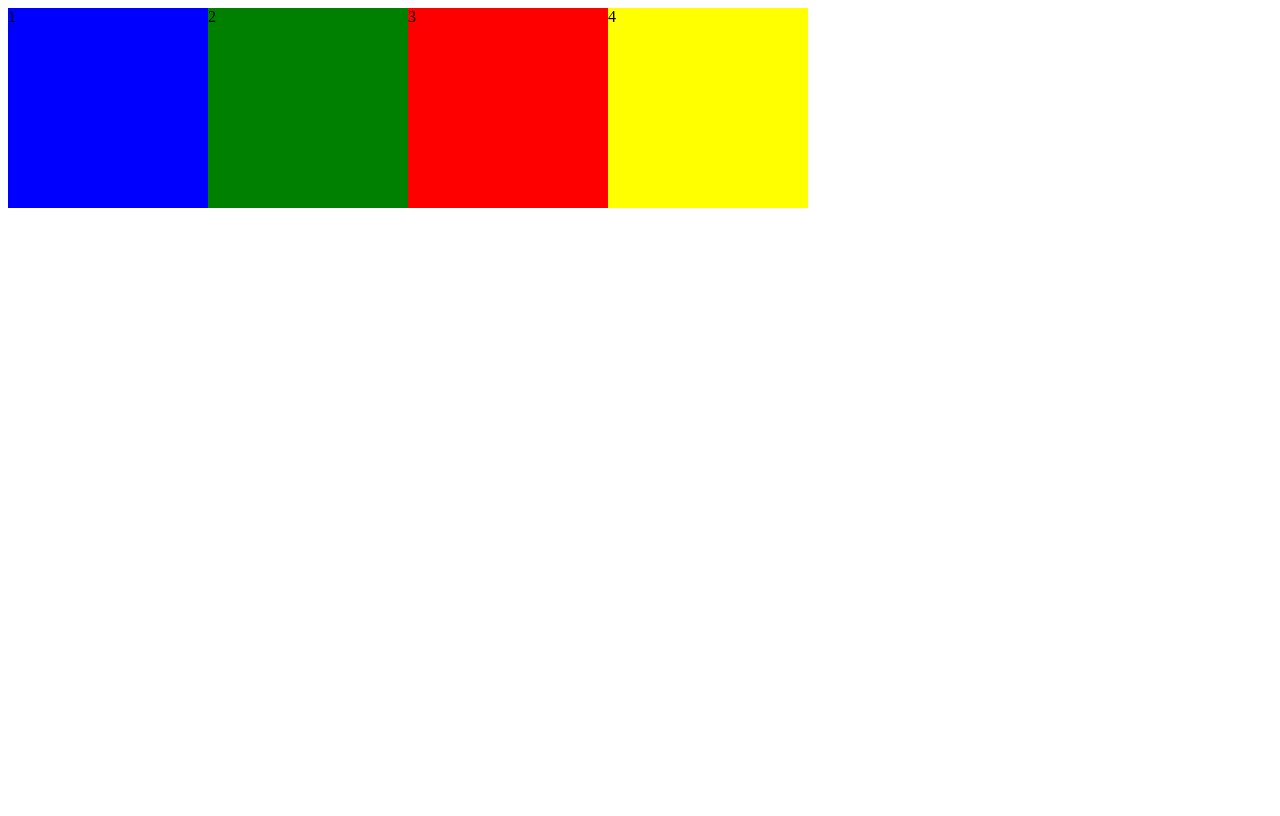
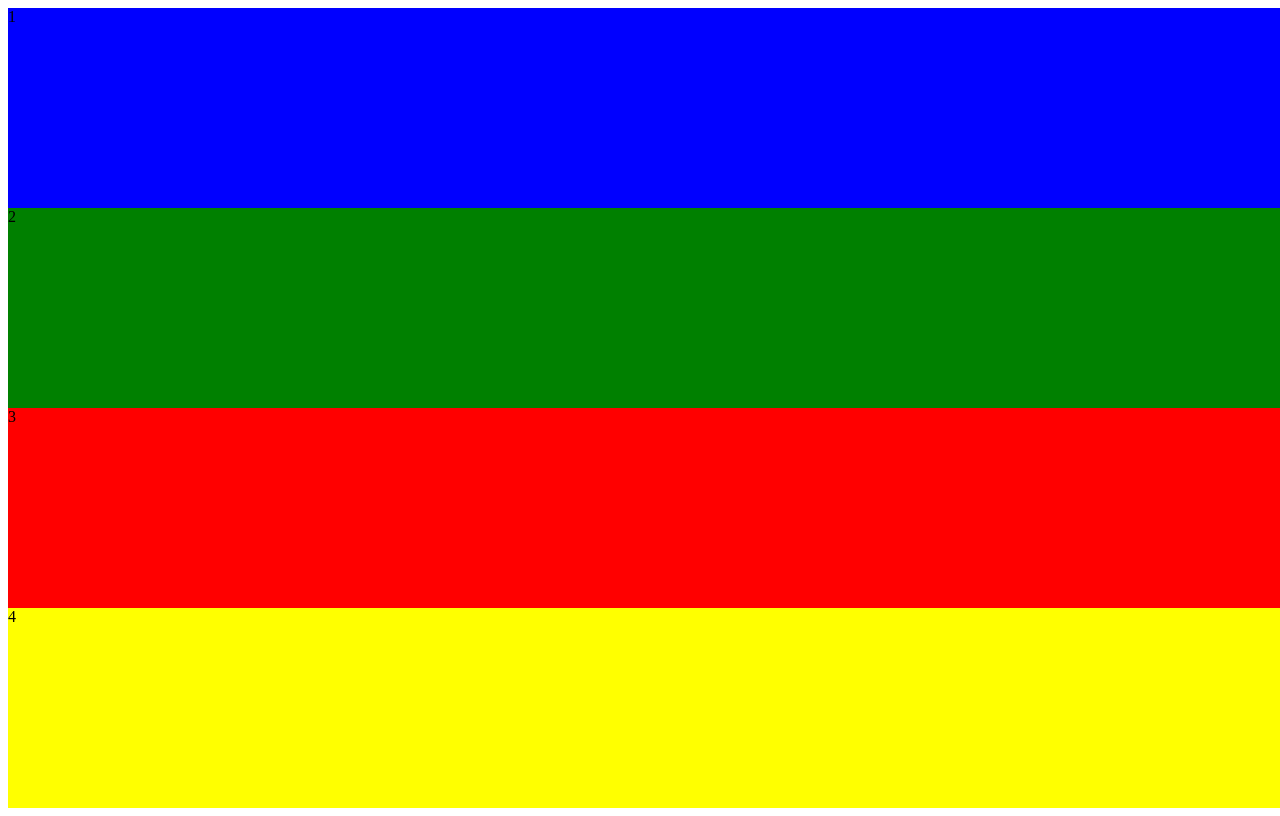
Before and after one commit to DomOliveira/web, a plain HTML site: page css_lista1/display_atv5.html in a window 1280 px wide. Drawn offline with Linux system fonts and the light colour scheme.

Commit message:
6a_display

```diff
--- a/css_lista1/display_atv5.html
+++ b/css_lista1/display_atv5.html
@@ -6,12 +6,9 @@
     <title>Document</title>
     <style>
         .container{
-            display: flex;
-        }
-         .box{
-                display: block;
-                height: 200px;
-                width: 200px;
+                display: grid;
+                height: 100vh;
+                width: 100vw;
             }
         #box1{
             background-color: blue;
```
Also changed, not shown: css_lista1/atv5.html (added).
